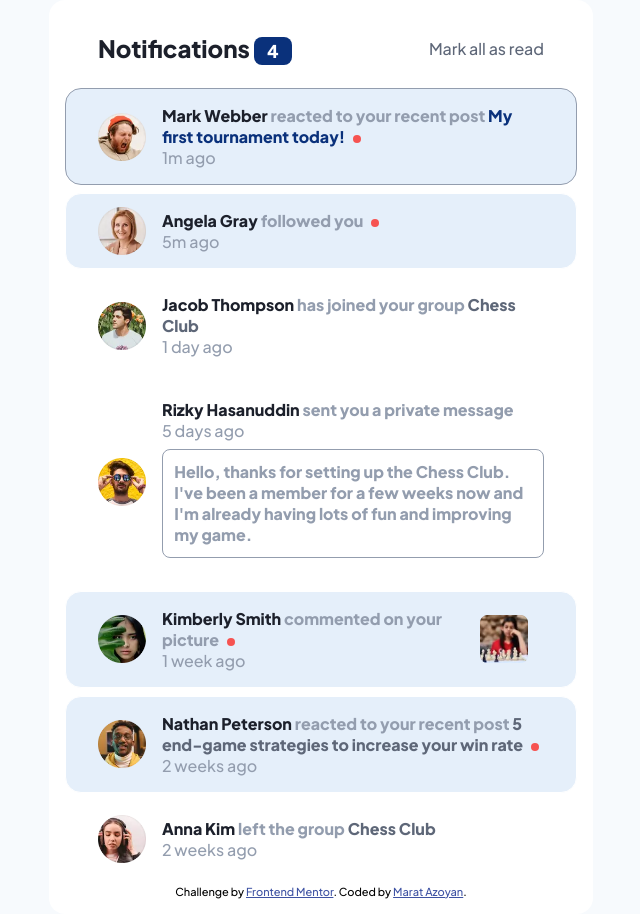
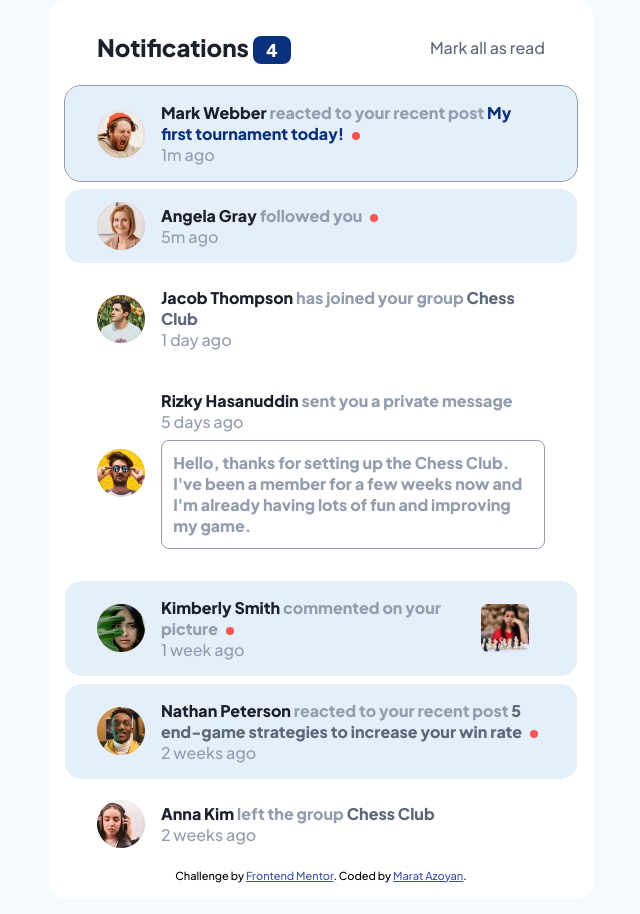
Before and after one commit to Marat2000/Notifications-page, a plain HTML site: page index.html in a window 1280 px wide. In both pictures the pointer is over the element 640 px from the left and 136 px from the top of the page. Shown: the whole page, without its empty margins (319-959 px from the left). Drawn offline with Linux system fonts and the light colour scheme.

Commit message:
Update style.css

```diff
--- a/style.css
+++ b/style.css
@@ -38,13 +38,13 @@ body
 	padding-right: 2rem;
 	border-radius: 1rem;
 	margin-bottom: .5rem;
-	border:hsl(0, 0%, 100%) .02rem solid;
+
 }
 
 .container:hover
 {
 	cursor: pointer;
-	border:hsl(219, 14%, 63%) .02rem solid;
+	outline:hsl(219, 14%, 63%) .02rem solid;
 }
 
 
```
